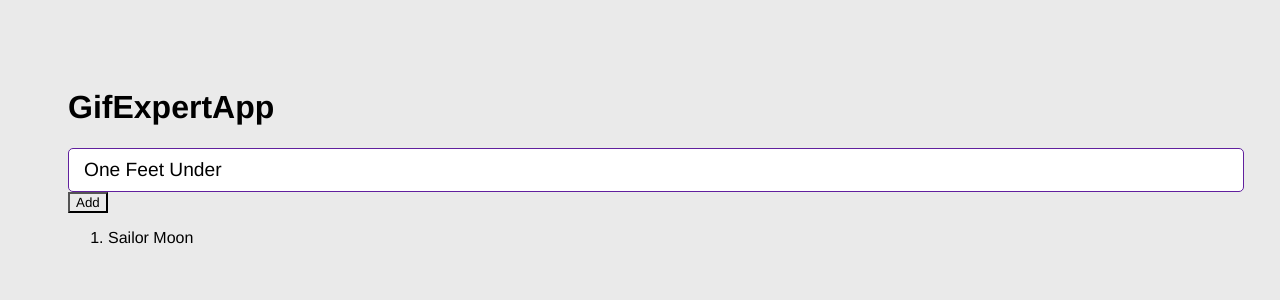
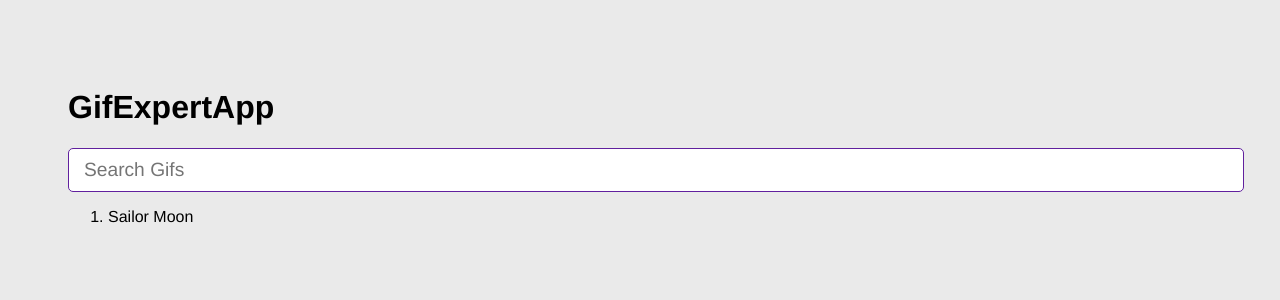
Before and after one commit to christinalorenzomontes/GifExpertAppReact, a React (Vite) app: page / in a window 1280 px wide. Shown: the top 300 px of the page. Built offline with nearby package versions, Linux system fonts and the light colour scheme.

Commit message:
add first prop

```diff
--- a/src/GifExpertApp.jsx
+++ b/src/GifExpertApp.jsx
@@ -13,9 +13,7 @@
     <>
       <h1>GifExpertApp</h1>
 
-      <AddCategory />
-
-      <button onClick={ onAddCategory }>Add</button>
+      <AddCategory setCategories={ setCategories } />
 
       <ol>
         { categories.map( category => {
--- a/src/components/AddCategory.jsx
+++ b/src/components/AddCategory.jsx
@@ -1,8 +1,8 @@
 import { useState } from "react"
 
-export const AddCategory = () => {
+export const AddCategory = ({ setCategories }) => {
 
-  const [inputValue, setInputValue] = useState('One Feet Under')
+  const [inputValue, setInputValue] = useState('')
 
   const onInputChange = ({ target }) => {
     setInputValue( target.value );
@@ -10,10 +10,14 @@
 
   const onSubmit = ( event ) => {
     event.preventDefault();
+    if( inputValue.trim().length <=1 ) return;
+
+    setCategories( categories => [ inputValue, ...categories ])
+    setInputValue('');
   }
 
   return (
-    <form onSubmit={ (event) => onSubmit(event) }>
+    <form onSubmit={ onSubmit }>
       <input
         type="text"
         placeholder="Search Gifs"
```
